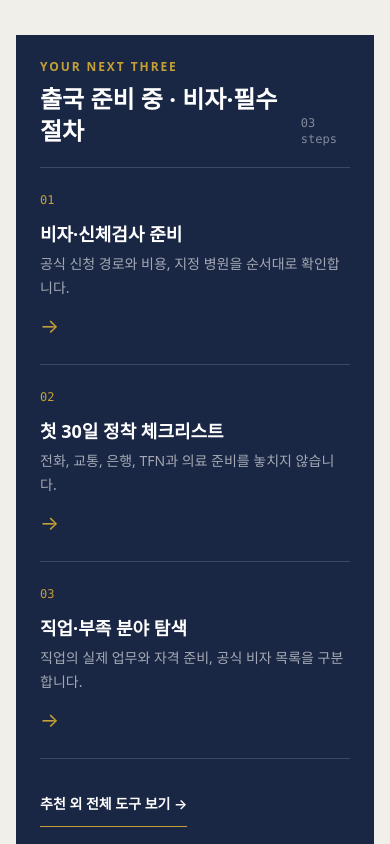
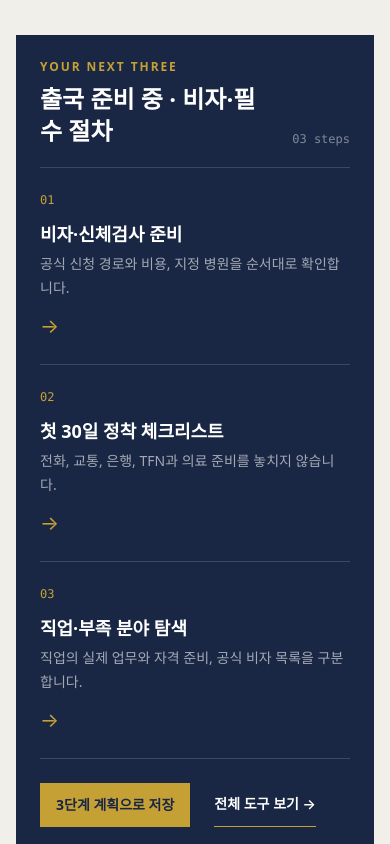
Before and after one commit to jelov219au/aussie-compass, a Next.js app: page / in a window 390 px wide. Shown: the part 1660-2504 px from the top of the page. Built offline with nearby package versions, Linux system fonts and the light colour scheme; no server answers.

Commit message:
Turn recommendations into personal plan

```diff
--- a/src/components/dashboard/MyCompassDashboard.tsx
+++ b/src/components/dashboard/MyCompassDashboard.tsx
@@ -27,6 +27,14 @@ function buildItems(): DashboardItem[] {
     projectItem("moving-project", 23, "/moving-checklist", "주거", "이사 준비"),
     projectItem("leaving-australia-project", 20, "/leaving-australia-guide", "귀국", "호주 생활 마무리"),
   ];
+
+  const personalPlan = readJson("hoju-compass-personal-plan-v1");
+  if (personalPlan && Array.isArray(personalPlan.steps) && personalPlan.steps.length > 0) {
+    const completedHrefs = Array.isArray(personalPlan.completed) ? personalPlan.completed.filter((href: string) => personalPlan.steps.some((step: { href?: string }) => step.href === href)) : [];
+    const completed = completedHrefs.length;
+    const nextStep = personalPlan.steps.find((step: { href?: string }) => !completedHrefs.includes(step.href));
+    items.unshift({ href: "/#route-finder", eyebrow: "맞춤 경로", title: `${personalPlan.stageLabel || "나의"} 3단계 계획`, detail: completed === personalPlan.steps.length ? "추천 단계를 모두 완료했습니다." : `${completed}/${personalPlan.steps.length}개 완료${nextStep?.title ? ` · 다음: ${nextStep.title}` : ""}`, progress: Math.round(completed / personalPlan.steps.length * 100), active: true, action: completed === personalPlan.steps.length ? "새 계획 만들기" : "계속하기" });
+  }
 
   const tax = readJson("aussie-compass-tax-return-checklist-v1");
   const taxCount = Array.isArray(tax) ? tax.length : 0;
--- a/src/components/sections/PersonalRouteFinder.tsx
+++ b/src/components/sections/PersonalRouteFinder.tsx
@@ -15,7 +15,18 @@ type RouteTool = {
   concerns: ConcernId[];
 };
 
+type SavedPlan = {
+  stage: StageId;
+  concern: ConcernId;
+  stageLabel: string;
+  concernLabel: string;
+  steps: Array<{ href: string; title: string }>;
+  completed: string[];
+  savedAt: string;
+};
+
 const storageKey = "hoju-compass-route-finder-v1";
+const planStorageKey = "hoju-compass-personal-plan-v1";
 
 const stages: Array<{ id: StageId; label: string; detail: string }> = [
   { id: "prepare", label: "출국 준비 중", detail: "비자 신청부터 출발 전" },
@@ -55,6 +66,7 @@ const tools: RouteTool[] = [
 export function PersonalRouteFinder() {
   const [stage, setStage] = useState<StageId>("prepare");
   const [concern, setConcern] = useState<ConcernId>("admin");
+  const [plan, setPlan] = useState<SavedPlan | null>(null);
   const [loaded, setLoaded] = useState(false);
 
   useEffect(() => {
@@ -62,6 +74,8 @@ export function PersonalRouteFinder() {
       const saved = JSON.parse(localStorage.getItem(storageKey) ?? "null") as { stage?: StageId; concern?: ConcernId } | null;
       if (saved && stages.some((item) => item.id === saved.stage)) setStage(saved.stage as StageId);
       if (saved && concerns.some((item) => item.id === saved.concern)) setConcern(saved.concern as ConcernId);
+      const savedPlan = JSON.parse(localStorage.getItem(planStorageKey) ?? "null") as SavedPlan | null;
+      if (savedPlan && Array.isArray(savedPlan.steps) && Array.isArray(savedPlan.completed)) setPlan(savedPlan);
     } catch {
       // Invalid local data falls back to the safest first-visit route.
     }
@@ -74,6 +88,12 @@ export function PersonalRouteFinder() {
     catch { /* Saving a preference is optional. */ }
   }, [stage, concern, loaded]);
 
+  useEffect(() => {
+    if (!loaded || !plan) return;
+    try { localStorage.setItem(planStorageKey, JSON.stringify(plan)); }
+    catch { /* Saving a plan is optional. */ }
+  }, [plan, loaded]);
+
   const recommendations = useMemo(() => tools.map((tool, index) => ({
     ...tool,
     index,
@@ -82,6 +102,20 @@ export function PersonalRouteFinder() {
 
   const stageLabel = stages.find((item) => item.id === stage)?.label;
   const concernLabel = concerns.find((item) => item.id === concern)?.label;
+  const currentSteps = recommendations.map(({ href, title }) => ({ href, title }));
+  const matchesCurrentPlan = Boolean(plan && plan.stage === stage && plan.concern === concern && plan.steps.map((step) => step.href).join("|") === currentSteps.map((step) => step.href).join("|"));
+  const completedCount = matchesCurrentPlan && plan ? plan.completed.filter((href) => currentSteps.some((step) => step.href === href)).length : 0;
+
+  const saveCurrentPlan = () => {
+    if (!stageLabel || !concernLabel) return;
+    setPlan({ stage, concern, stageLabel, concernLabel, steps: currentSteps, completed: [], savedAt: new Date().toISOString() });
+    window.dispatchEvent(new Event("storage"));
+  };
+
+  const toggleCompleted = (href: string) => {
+    setPlan((current) => current ? { ...current, completed: current.completed.includes(href) ? current.completed.filter((item) => item !== href) : [...current.completed, href] } : current);
+    window.dispatchEvent(new Event("storage"));
+  };
 
   return <section id="route-finder" className="scroll-mt-20 border-b border-border bg-surface py-16 sm:py-20" aria-labelledby="route-finder-heading"><Container>
     <div className="grid gap-10 lg:grid-cols-[0.9fr_1.1fr] lg:gap-16">
@@ -97,9 +131,10 @@ export function PersonalRouteFinder() {
       </div>
 
       <div className="self-start bg-navy p-6 text-white sm:p-8" aria-live="polite">
-        <div className="flex items-end justify-between gap-4 border-b border-white/15 pb-5"><div><p className="text-xs font-semibold uppercase tracking-[0.16em] text-gold">Your next three</p><h3 className="mt-2 text-2xl font-semibold">{stageLabel} · {concernLabel}</h3></div><span className="font-mono text-xs text-white/45">03 steps</span></div>
-        <ol>{recommendations.map((tool, index) => <li key={tool.href} className="border-b border-white/15"><Link href={tool.href} className="group grid gap-3 py-6 sm:grid-cols-[2rem_1fr_auto] sm:items-center"><span className="font-mono text-xs text-gold">0{index + 1}</span><span><strong className="block text-lg text-white">{tool.title}</strong><span className="mt-1 block text-sm leading-6 text-white/60">{tool.description}</span></span><span className="text-xl text-gold transition group-hover:translate-x-1" aria-hidden="true">→</span></Link></li>)}</ol>
-        <Link href="/tools" className="mt-6 inline-flex min-h-11 items-center border-b border-gold text-sm font-semibold text-white">추천 외 전체 도구 보기 →</Link>
+        <div className="flex items-end justify-between gap-4 border-b border-white/15 pb-5"><div><p className="text-xs font-semibold uppercase tracking-[0.16em] text-gold">Your next three</p><h3 className="mt-2 text-2xl font-semibold">{stageLabel} · {concernLabel}</h3></div><span className="shrink-0 font-mono text-xs text-white/45">{matchesCurrentPlan ? `${completedCount}/3 완료` : "03 steps"}</span></div>
+        <ol>{recommendations.map((tool, index) => { const done = Boolean(matchesCurrentPlan && plan?.completed.includes(tool.href)); return <li key={tool.href} className="border-b border-white/15"><div className="grid sm:grid-cols-[1fr_auto] sm:items-center"><Link href={tool.href} className="group grid gap-3 py-6 sm:grid-cols-[2rem_1fr_auto] sm:items-center"><span className="font-mono text-xs text-gold">0{index + 1}</span><span><strong className={`block text-lg text-white ${done ? "line-through decoration-gold/70" : ""}`}>{tool.title}</strong><span className="mt-1 block text-sm leading-6 text-white/60">{tool.description}</span></span><span className="text-xl text-gold transition group-hover:translate-x-1" aria-hidden="true">→</span></Link>{matchesCurrentPlan && <button type="button" aria-pressed={done} onClick={() => toggleCompleted(tool.href)} className={`mb-4 ml-8 inline-flex min-h-10 items-center justify-center border px-3 text-xs font-semibold sm:mb-0 sm:ml-4 ${done ? "border-gold bg-gold text-navy" : "border-white/25 text-white hover:border-gold"}`}>{done ? "완료됨" : "완료 표시"}</button>}</div></li>; })}</ol>
+        <div className="mt-6 flex flex-wrap items-center gap-x-6 gap-y-3"><button type="button" disabled={matchesCurrentPlan} onClick={saveCurrentPlan} className="inline-flex min-h-11 items-center bg-gold px-4 text-sm font-semibold text-navy disabled:cursor-default disabled:bg-white/10 disabled:text-white/55">{matchesCurrentPlan ? "나의 계획에 저장됨" : plan ? "현재 추천으로 계획 바꾸기" : "3단계 계획으로 저장"}</button><Link href="/tools" className="inline-flex min-h-11 items-center border-b border-gold text-sm font-semibold text-white">전체 도구 보기 →</Link></div>
+        {matchesCurrentPlan && completedCount === 3 && <p className="mt-5 border-l-2 border-gold pl-3 text-sm leading-6 text-white/75">세 단계를 모두 완료했습니다. 다음 고민을 선택해 새로운 계획을 만들 수 있습니다.</p>}
       </div>
     </div>
   </Container></section>;
--- a/src/components/sections/ReturnVisitSection.tsx
+++ b/src/components/sections/ReturnVisitSection.tsx
@@ -17,6 +17,7 @@ const progressKeys = [
   "aussie-compass-salary-calculation",
   "aussie-compass-living-budget-v1",
   "aussie-compass-life-reminders-v1",
+  "hoju-compass-personal-plan-v1",
 ];
 
 function savedCount() {
--- a/src/components/tools/DeviceDataTransfer.tsx
+++ b/src/components/tools/DeviceDataTransfer.tsx
@@ -28,6 +28,7 @@ const storedRecords: StoredRecord[] = [
   { key: "leaving-australia-project", label: "귀국 준비", group: "체크리스트" },
   { key: "aussie-compass-bookmarks-v1", label: "저장한 페이지", group: "내 Compass" },
   { key: "hoju-compass-route-finder-v1", label: "맞춤 시작 경로", group: "내 Compass" },
+  { key: "hoju-compass-personal-plan-v1", label: "나의 3단계 계획", group: "내 Compass" },
   { key: "aussie-compass-life-reminders-v1", label: "만료일·갱신 일정", group: "생활 관리" },
   { key: "aussie-compass-tax-return-checklist-v1", label: "택스 리턴 준비", group: "돈 관리" },
   { key: "aussie-compass-salary-calculation", label: "급여 계산", group: "돈 관리", sensitive: true },
```
Also changed, not shown: 1 other file (tests, documents, lock files or other folders).
